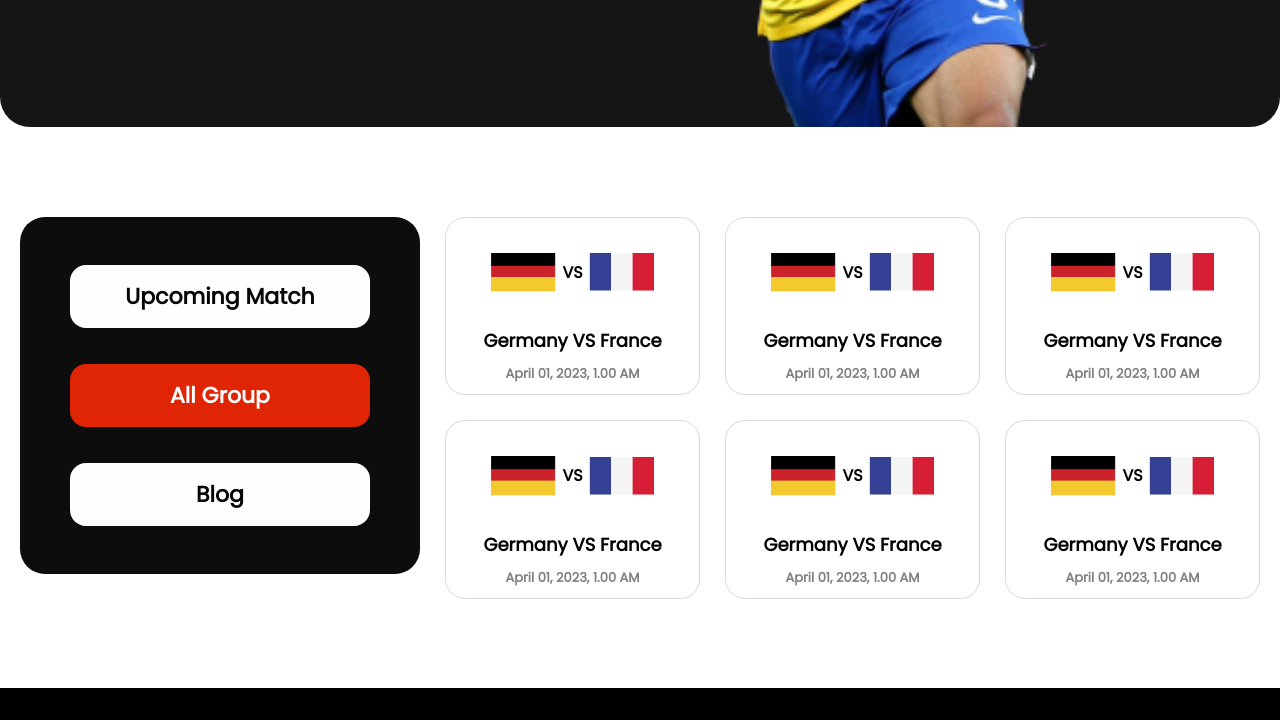
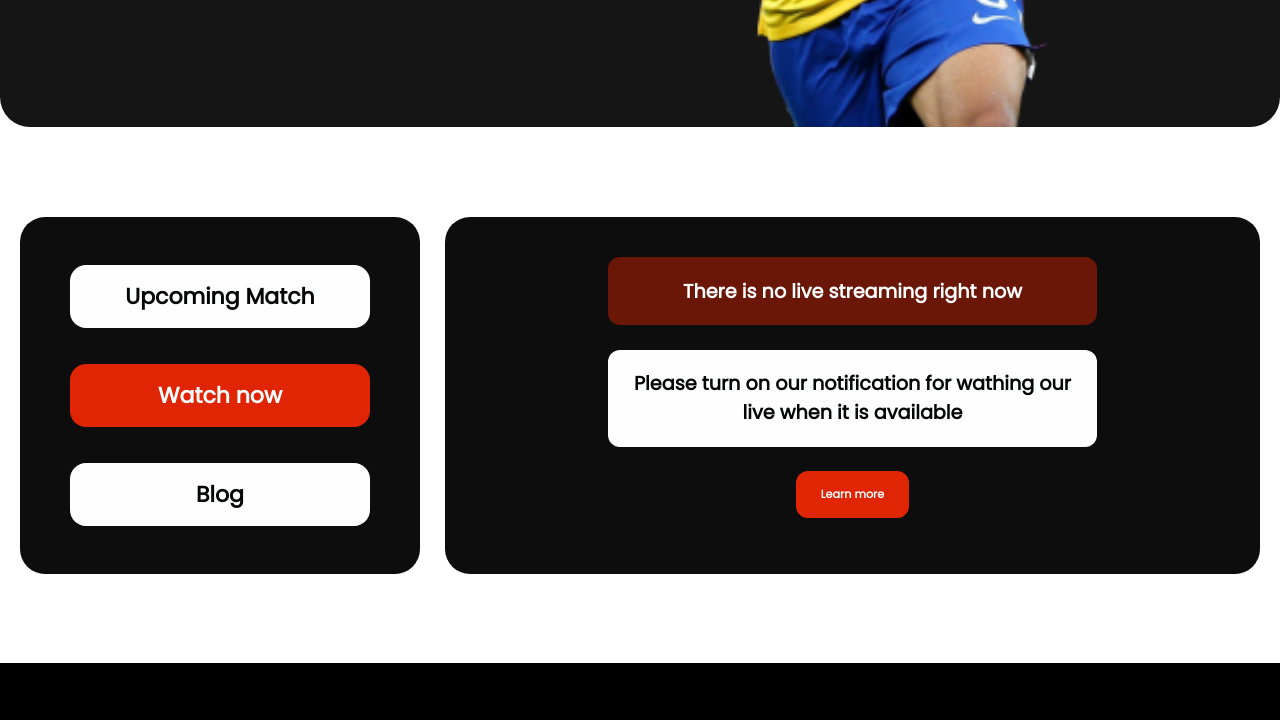
Before and after one commit to likhonalmamun/world-cup-assingment-2, a plain HTML site: page Watch-now.html in a window 1280 px wide. Shown: the part 642-1362 px from the top of the page. Drawn offline with Linux system fonts and the light colour scheme.

Commit message:
complete

```diff
--- a/all-group.html
+++ b/Watch-now.html
@@ -4,7 +4,7 @@
     <meta charset="UTF-8" />
     <meta http-equiv="X-UA-Compatible" content="IE=edge" />
     <meta name="viewport" content="width=device-width, initial-scale=1.0" />
-    <title>World-cup_All-groups</title>
+    <title>World-cup_Watch-now</title>
     <script
       src="https://kit.fontawesome.com/9d6b68ab89.js"
       crossorigin="anonymous"
@@ -45,64 +45,18 @@
             style="color: #fff; background-color: rgb(223, 37, 4)"
             class="center"
             href="all-group.html"
-            >All Group</a
+            >Watch now</a
           >
           <a class="center" href="index.html">Blog</a>
         </div>
-        <div class="b-right">
-          <div class="live">
-            <div class="flex upcoming">
-              <img src="images/germany Flag.png" alt="" />
-              <p>VS</p>
-              <img src="images/Flag.png" alt="" />
-            </div>
-            <h3 class="center match-name">Germany VS France</h3>
-            <p class="center match-detail">April 01, 2023, 1.00 AM</p>
-          </div>
-          <div class="live">
-            <div class="flex upcoming">
-              <img src="images/germany Flag.png" alt="" />
-              <p>VS</p>
-              <img src="images/Flag.png" alt="" />
-            </div>
-            <h3 class="center match-name">Germany VS France</h3>
-            <p class="center match-detail">April 01, 2023, 1.00 AM</p>
-          </div>
-          <div class="live">
-            <div class="flex upcoming">
-              <img src="images/germany Flag.png" alt="" />
-              <p>VS</p>
-              <img src="images/Flag.png" alt="" />
-            </div>
-            <h3 class="center match-name">Germany VS France</h3>
-            <p class="center match-detail">April 01, 2023, 1.00 AM</p>
-          </div>
-          <div class="live">
-            <div class="flex upcoming">
-              <img src="images/germany Flag.png" alt="" />
-              <p>VS</p>
-              <img src="images/Flag.png" alt="" />
-            </div>
-            <h3 class="center match-name">Germany VS France</h3>
-            <p class="center match-detail">April 01, 2023, 1.00 AM</p>
-          </div>
-          <div class="live">
-            <div class="flex upcoming">
-              <img src="images/germany Flag.png" alt="" />
-              <p>VS</p>
-              <img src="images/Flag.png" alt="" />
-            </div>
-            <h3 class="center match-name">Germany VS France</h3>
-            <p class="center match-detail">April 01, 2023, 1.00 AM</p>
-          </div>
-          <div class="live">
-            <div class="flex upcoming">
-              <img src="images/germany Flag.png" alt="" />
-              <p>VS</p>
-              <img src="images/Flag.png" alt="" />
-            </div>
-            <h3 class="center match-name">Germany VS France</h3>
-            <p class="center match-detail">April 01, 2023, 1.00 AM</p>
+        <div style="grid-template-columns: auto;" class="b-right">
+          <div class="watch-now">
+            <h2>There is no live streaming right now</h2>
+            <p>
+              Please turn on our notification for wathing our live when it is
+              available
+            </p>
+            <a href=""> Learn more </a>
           </div>
         </div>
       </section>
--- a/style.css
+++ b/style.css
@@ -240,6 +240,43 @@ footer p a {
 }
 
 /*------------------------------------------------------------------------------------------------------
+----------------------------------------------watch now styles------------------------------------------- */
+
+.watch-now {
+  background-color: rgb(13, 13, 13);
+  border-radius: 25px;
+  padding: 2% 20%;
+}
+.watch-now p,
+.watch-now h2 {
+  padding: 4%;
+  background-color: rgb(254, 254, 254);
+  border-radius: 12px;
+  margin: 5% 0;
+  font-size: 120%;
+  font-weight: 900;
+  color: rgb(5, 6, 6);
+  text-align: center;
+}
+.watch-now h2 {
+  color: #fff;
+  background-color: rgba(223, 37, 4, 0.447);
+}
+.watch-now a {
+  width: fit-content;
+  padding: 3% 5%;
+  border-radius: 12px;
+  margin: 5% auto;
+  font-size: 70%;
+  font-weight: 900;
+  text-align: center;
+  text-decoration: none;
+  display: block;
+  color: #fff;
+  background-color: rgb(223, 37, 4);
+}
+
+/*------------------------------------------------------------------------------------------------------
 ----------------------------------------------media queries------------------------------------------- */
 
 /*------------------------------ extra large device------------------------------- */
@@ -288,7 +325,7 @@ footer p a {
 }
 
 /*---------------------------------- tablet device---------------------------- */
-@media only screen and (max-width: 940px) {
+@media only screen and (max-width: 992px) {
   .view-all {
     display: block;
   }
@@ -300,6 +337,7 @@ footer p a {
     flex-direction: row;
     background-color: #fff;
     justify-content: space-between;
+    padding: 5px 10px;
   }
   .b-left a {
     border: 2px solid rgba(128, 128, 128, 0.437);
@@ -322,7 +360,7 @@ footer p a {
 }
 
 /*-------------------------------------- mini-tab device -------------------------- */
-@media only screen and (min-width: 600px) and (max-width: 769px) {
+@media only screen and (min-width: 576px) and (max-width: 768px) {
   .left {
     padding: 5vw 3vw;
   }
@@ -355,7 +393,7 @@ footer p a {
 
 /*------------------------------ mobile device------------------------------- */
 
-@media only screen and (max-width: 600px) {
+@media only screen and (max-width: 576px) {
   .top-sec {
     margin-top: 30px;
     display: block;
@@ -409,11 +447,10 @@ footer p a {
     padding: 10px 10px;
     display: block;
     width: 175px;
-    font-size: 25px;
+    font-size: 20px;
   }
   .up {
-    width: 75%;
-    padding: 10px 5px;
+    transform: scale(1.2);
   }
   .view-all {
     display: none;
@@ -447,4 +484,8 @@ footer p a {
     font-size: 12px;
     margin: 0 5px;
   }
+  .watch-now p,
+  .watch-now h2 {
+    font-size: 80%;
+  }
 }
```
Also changed, not shown: index.html (+1 -1 lines), upcoming-match.html (+2 -1 lines).
